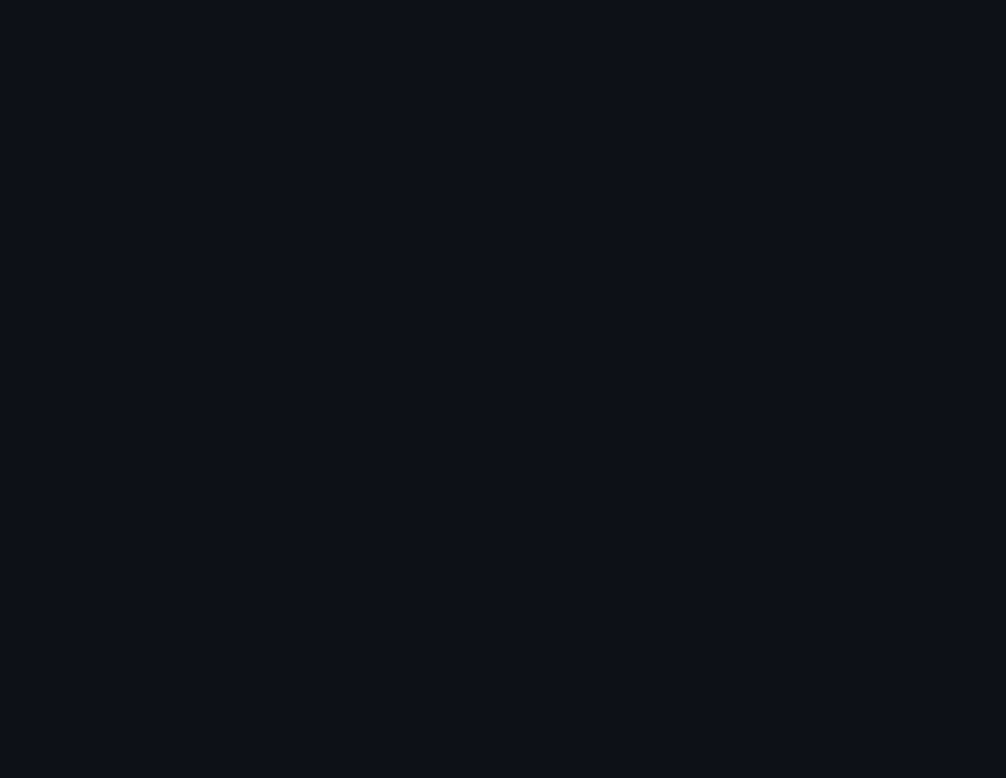
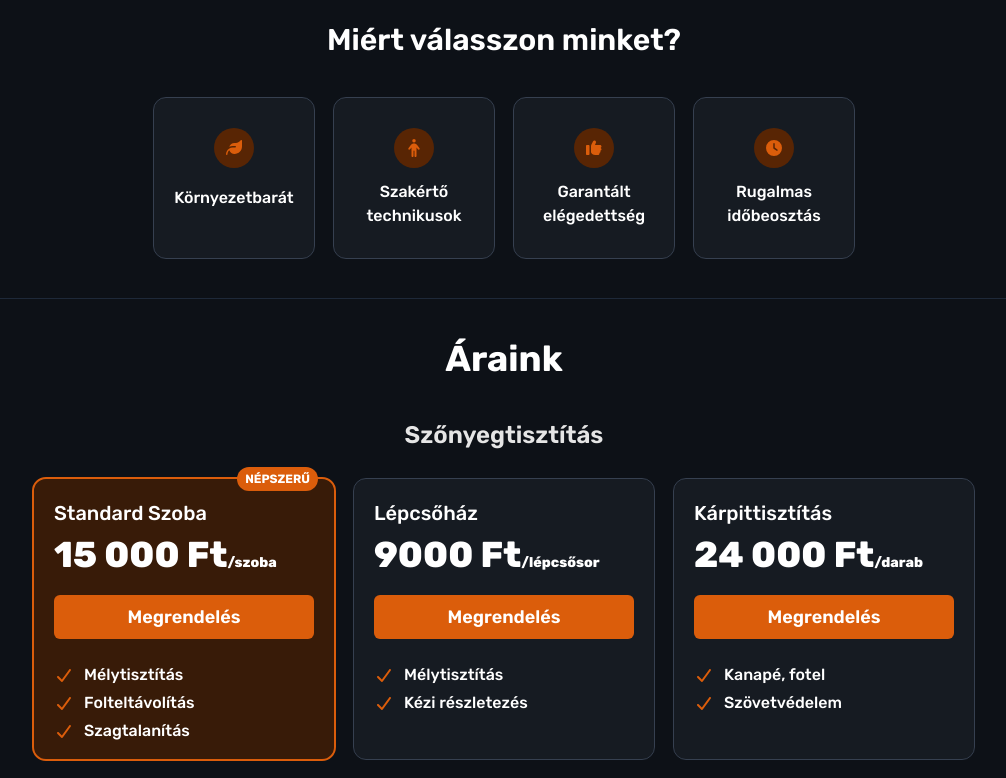
Before and after one commit to Geher-Marcell/carpet_cleaning, a Next.js app: page / in a window 1280 px wide. Shown: the part 1840-2618 px from the top of the page, without its empty margins (136-1142 px from the left). Before the commit the page ends 800 px from the top, so only its background shows below. Built offline with nearby package versions, Linux system fonts and the light colour scheme.

Commit message:
fix smooth scrolling 😝😝😝😝😝😝😝😝😝😝 also, orange.

```diff
--- a/app/component/widgets/infoWidget.tsx
+++ b/app/component/widgets/infoWidget.tsx
@@ -11,7 +11,7 @@ const InfoWidget: React.FC<widgetProps> = ({ title, description, icon }) => {
   return (
     <>
       <div className="text-white bg-[#161b22] w-75 h-40 rounded-xl p-5 space-y-2 outline-1 outline-[#364050]">
-				<FontAwesomeIcon icon={icon} className="text-[#3471d4] size-5 mb-4" />
+        <FontAwesomeIcon icon={icon} className="text-[#db5d0b] size-5 mb-4" />
         <p className="text-xl font-bold">{title}</p>
 
         <p className="text-md text-gray-400 font-medium">{description}</p>
--- a/app/component/widgets/orderWidget.tsx
+++ b/app/component/widgets/orderWidget.tsx
@@ -22,12 +22,12 @@ const OrderWidget: React.FC<widgetProps> = ({
       <div
         className={`text-white  w-75 h-70 relative rounded-xl p-5 ${
           popular
-						? "bg-[#111c2d] outline-2 outline-[#3b82f6]"
+            ? "bg-[#381b08] outline-2 outline-[#db5d0b]"
             : "bg-[#161b22] outline-1 outline-[#364050]"
         }`}
       >
         {popular && (
-					<p className="text-white text-xs font-bold bg-[#3b82f6] absolute -top-3 right-4 rounded-2xl w-fit p-1 pr-2 pl-2">
+          <p className="text-white text-xs font-bold bg-[#db5d0b] absolute -top-3 right-4 rounded-2xl w-fit p-1 pr-2 pl-2">
             NÉPSZERŰ
           </p>
         )}
@@ -45,7 +45,7 @@ const OrderWidget: React.FC<widgetProps> = ({
             key={index}
             className="flex items-center text-md font-medium my-1"
           >
-						<FontAwesomeIcon icon={faCheck} className="text-[#3471d4] mr-2.5" />
+            <FontAwesomeIcon icon={faCheck} className="text-[#db5d0b] mr-2.5" />
             <p key={index}>{item}</p>
           </div>
         ))}
--- a/app/page.tsx
+++ b/app/page.tsx
@@ -25,10 +25,10 @@ export default function Home() {
 
   return (
     <>
-      <main className="h-dvh w-dvw overflow-x-hidden">
+      <main>
         <div
           id="home"
-          className="relative flex flex-col text-center justify-center items-center w-full h-full gap-6 p-4"
+          className="relative flex flex-col text-center justify-center items-center h-dvh w-dvw gap-6 p-4"
           style={{
             backgroundImage: "url(./images/main.png)",
             backgroundRepeat: "no-repeat",
@@ -98,24 +98,24 @@ export default function Home() {
           <div className="flex justify-center flex-col items-center **:text-center">
             <div className="flex flex-wrap gap-5 justify-center">
               <div className="flex items-center justify-center flex-col w-40 h-40 rounded-xl bg-[#161b22] outline-1 outline-[#364050]">
-                <div className="bg-[#243a60] w-10 h-10 flex justify-center items-center rounded-4xl">
-                  <FontAwesomeIcon icon={faLeaf} className="text-[#3471d4]" />
+                <div className="bg-[#582504] w-10 h-10 flex justify-center items-center rounded-4xl">
+                  <FontAwesomeIcon icon={faLeaf} className="text-[#db5d0b]" />
                 </div>
                 <p className="font-medium m-4.5">Környezetbarát</p>
               </div>
               <div className="flex items-center justify-center flex-col w-40 h-40 rounded-xl bg-[#161b22] outline-1 outline-[#364050]">
-                <div className="bg-[#243a60] w-10 h-10 flex justify-center items-center rounded-4xl">
-                  <FontAwesomeIcon icon={faPerson} className="text-[#3471d4]" />
+                <div className="bg-[#582504] w-10 h-10 flex justify-center items-center rounded-4xl">
+                  <FontAwesomeIcon icon={faPerson} className="text-[#db5d0b]" />
                 </div>
                 <p className="font-medium mt-3">
                   Szakértő<br></br> technikusok
                 </p>
               </div>
               <div className="flex items-center justify-center flex-col w-40 h-40 rounded-xl bg-[#161b22] outline-1 outline-[#364050]">
-                <div className="bg-[#243a60] w-10 h-10 flex justify-center items-center rounded-4xl">
+                <div className="bg-[#582504] w-10 h-10 flex justify-center items-center rounded-4xl">
                   <FontAwesomeIcon
                     icon={faThumbsUp}
-                    className="text-[#3471d4]"
+                    className="text-[#db5d0b]"
                   />
                 </div>
                 <p className="font-medium mt-3">
@@ -123,8 +123,8 @@ export default function Home() {
                 </p>
               </div>
               <div className="flex items-center justify-center flex-col w-40 h-40 rounded-xl bg-[#161b22] outline-1 outline-[#364050]">
-                <div className="bg-[#243a60] w-10 h-10 flex justify-center items-center rounded-4xl">
-                  <FontAwesomeIcon icon={faClock} className="text-[#3471d4]" />
+                <div className="bg-[#582504] w-10 h-10 flex justify-center items-center rounded-4xl">
+                  <FontAwesomeIcon icon={faClock} className="text-[#db5d0b]" />
                 </div>
                 <p className="font-medium mt-3">
                   Rugalmas<br></br> időbeosztás
```
Lines whose indentation alone changed are shown as unchanged.
